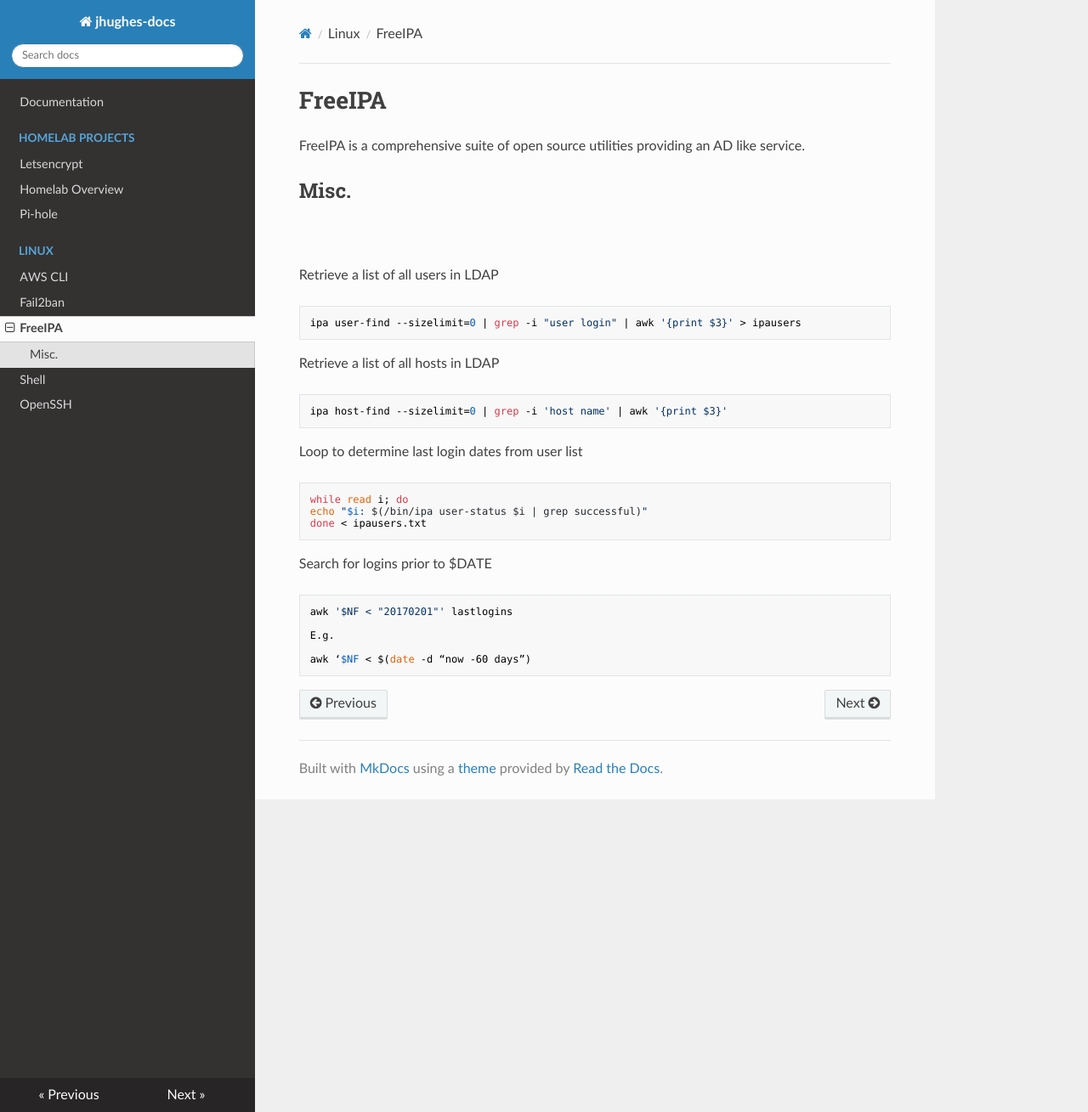
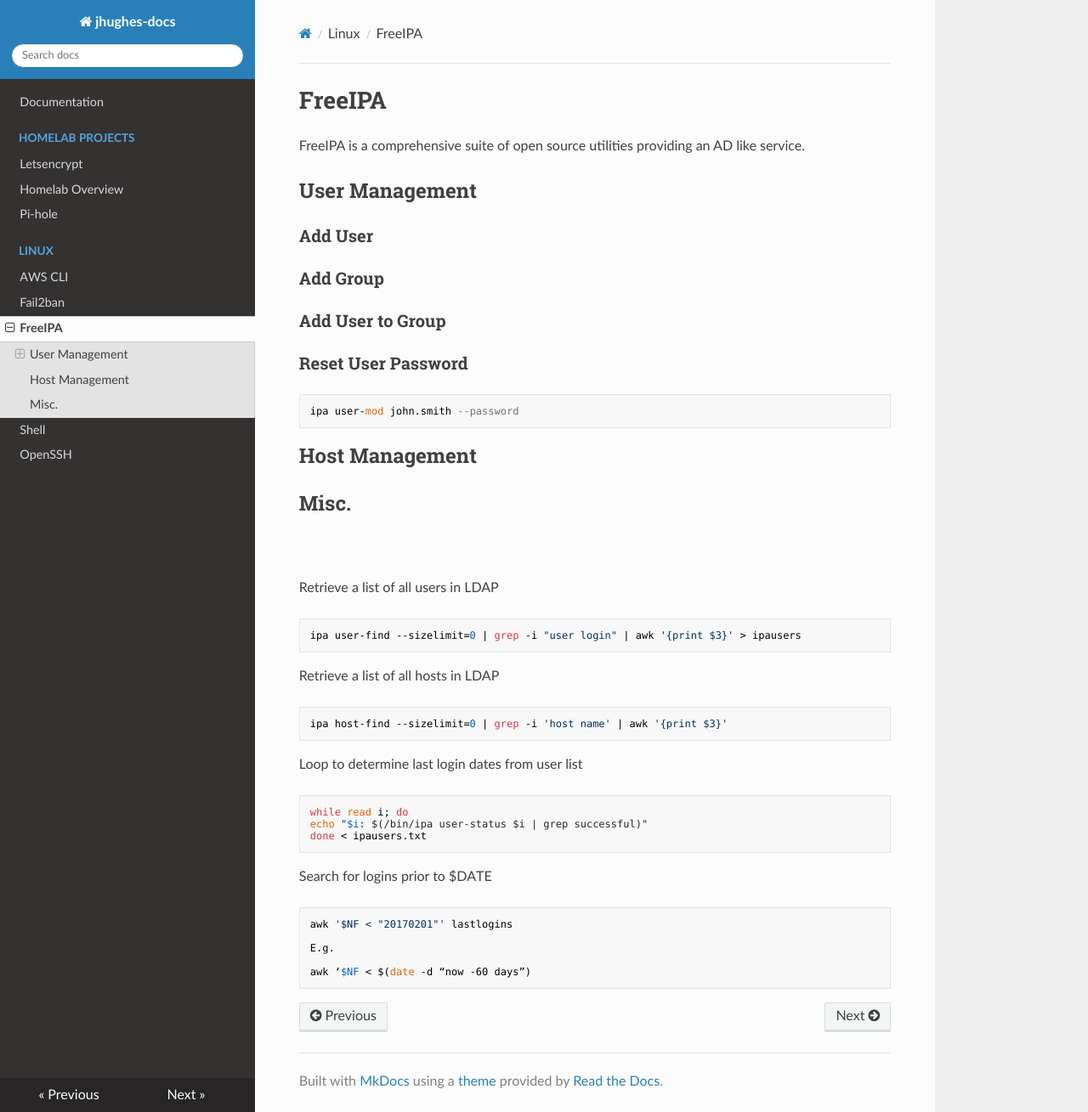
Before and after one commit to jackson-hughes/documentation, an MkDocs documentation site: the page built from docs/linux/freeipa.md, in a window 1280 px wide and 1309 px high. Shown: the whole window at 85% size. Built offline with MkDocs 1.6.1, drawn with Linux system fonts in a browser that asks for light colours; nearby versions of some CDN libraries.

Commit message:
Update IPA doc

```diff
--- a/docs/linux/freeipa.md
+++ b/docs/linux/freeipa.md
@@ -1,6 +1,20 @@
 # FreeIPA
 
 FreeIPA is a comprehensive suite of open source utilities providing an AD like service.
+
+## User Management
+
+### Add User
+
+### Add Group
+
+### Add User to Group
+
+### Reset User Password
+
+    ipa user-mod john.smith --password
+
+## Host Management
 
 ## Misc.
 
```
